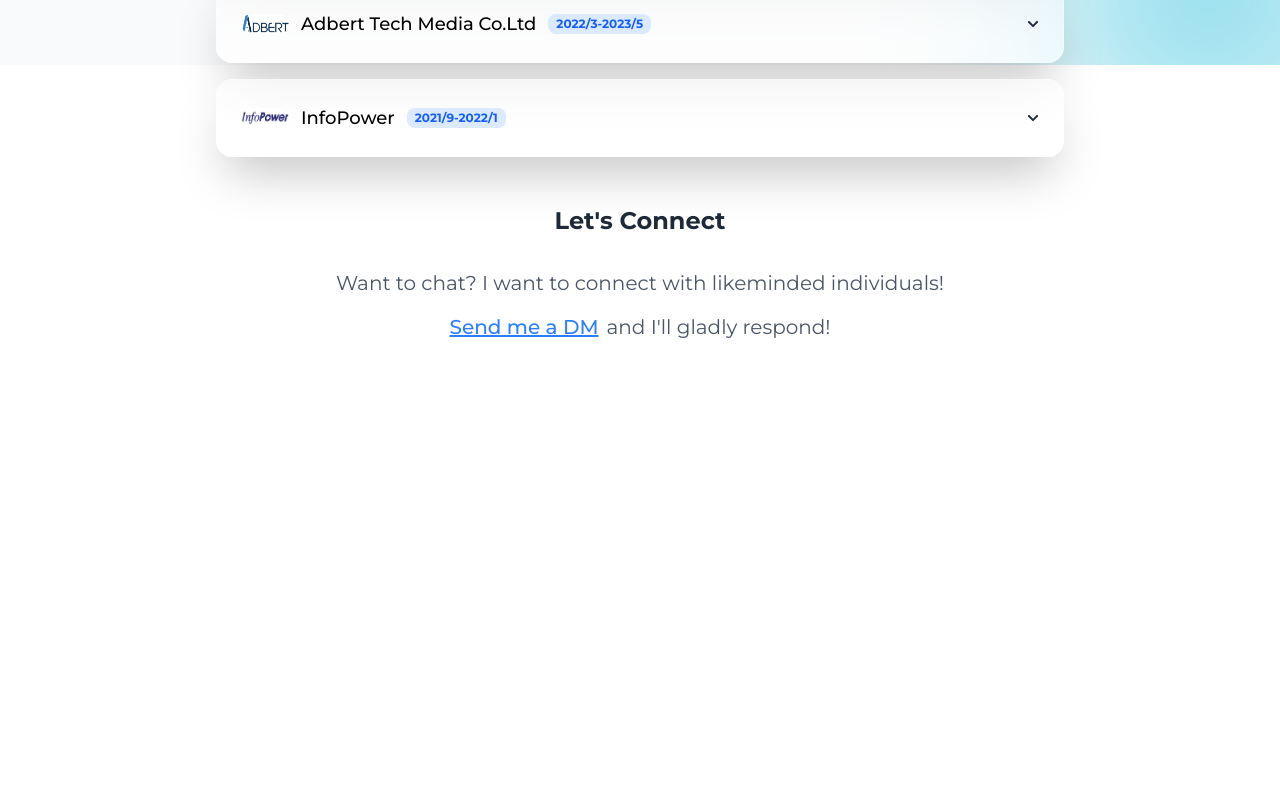
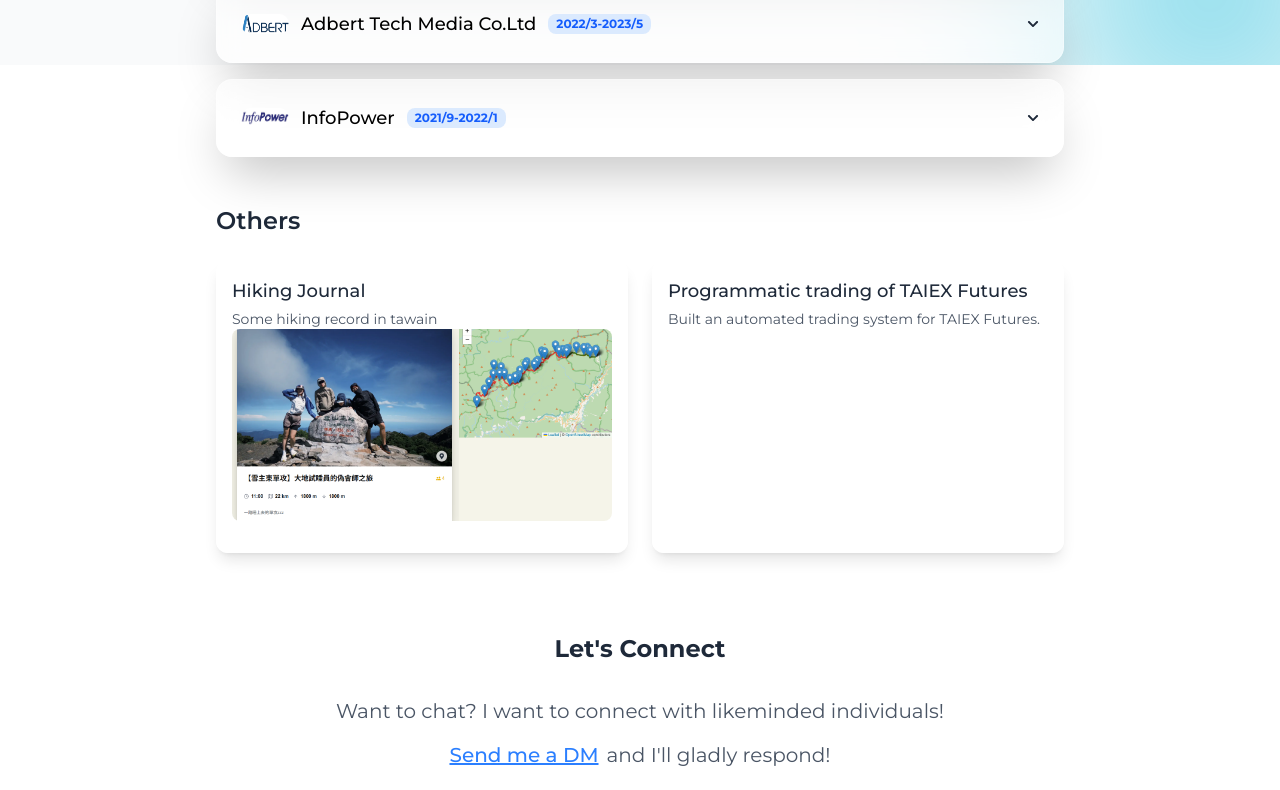
Before and after one commit to richard85501/my-website, a React (Vite) app: page / in a window 1280 px wide. Shown: the part 735-1525 px from the top of the page. Before the commit the page ends 1116 px from the top, so only its background shows below. Built offline with nearby package versions, Linux system fonts and the light colour scheme.

Commit message:
feat:hiking journal

```diff
--- a/src/App.tsx
+++ b/src/App.tsx
@@ -100,40 +100,49 @@ function Portfolio() {
           skills={[]}
         />
       </section>
-      {/* <section id="others" className="max-w-4xl mx-auto px-6 py-10">
+      <section id="others" className="max-w-4xl mx-auto px-6 py-10">
         <h2 className="text-2xl font-semibold mb-6">Others</h2>
         <div className="grid grid-cols-1 sm:grid-cols-2 gap-6">
           <ProjectCard
-            title="ClimbLog"
-            desc="A minimal climbing log to record routes."
+            title="Hiking Journal"
+            desc="Some hiking record in tawain"
+            imageSrc="/project_1.png"
+            link="https://hiking-journal.vercel.app/"
           />
           <ProjectCard
-            title="My Portfolio"
-            desc="This personal site you're looking at."
-          /> */}
-      {/* <ProjectCard
             title="Programmatic trading of TAIEX Futures"
             desc="Built an automated trading system for TAIEX Futures."
-          /> */}
-      {/* </div>
-      </section> */}
+          />
+        </div>
+      </section>
     </div>
   );
 }
 
-// type ProjectCardProps = {
-//   title: string;
-//   desc: string;
-// };
+type ProjectCardProps = {
+  title: string;
+  desc: string;
+  imageSrc?: string;
+  link?: string;
+};
 
-// function ProjectCard({ title, desc }: ProjectCardProps) {
-//   return (
-//     <div className="p-4 rounded-xl bg-white/70 backdrop-blur-md shadow-lg hover:shadow-2xl transform hover:-translate-y-1 transition duration-300 ease-in-out cursor-pointer">
-//       <h3 className="text-lg font-medium mb-1">{title}</h3>
-//       <p className="text-sm text-gray-600">{desc}</p>
-//     </div>
-//   );
-// }
+function ProjectCard({ title, desc, imageSrc, link }: ProjectCardProps) {
+  return (
+    <div className="p-4 rounded-xl bg-white/70 backdrop-blur-md shadow-lg hover:shadow-2xl transform hover:-translate-y-1 transition duration-300 ease-in-out cursor-pointer">
+      <h3 className="text-lg font-medium mb-1">{title}</h3>
+      <p className="text-sm text-gray-600">{desc}</p>
+      {imageSrc && (
+        <a href={link} target="_blank" rel="CHANG CHANG HIKING JOURNAL">
+          <img
+            src={imageSrc}
+            alt={title}
+            className="w-full h-48 object-cover rounded-lg mb-4"
+          />
+        </a>
+      )}
+    </div>
+  );
+}
 
 function App() {
   return (
```
Also changed, not shown: public/project_1.png (added).
